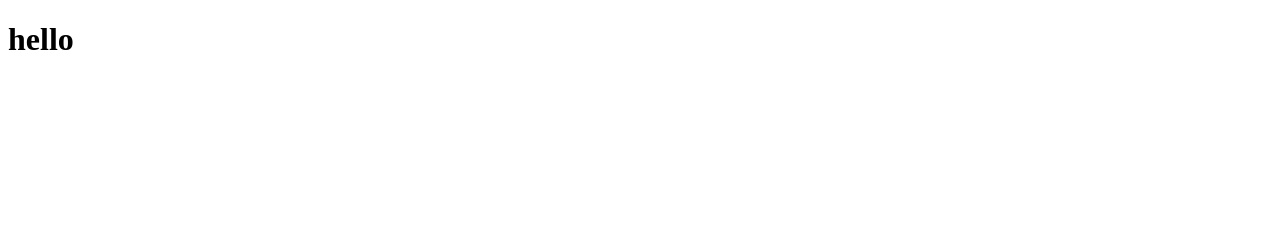
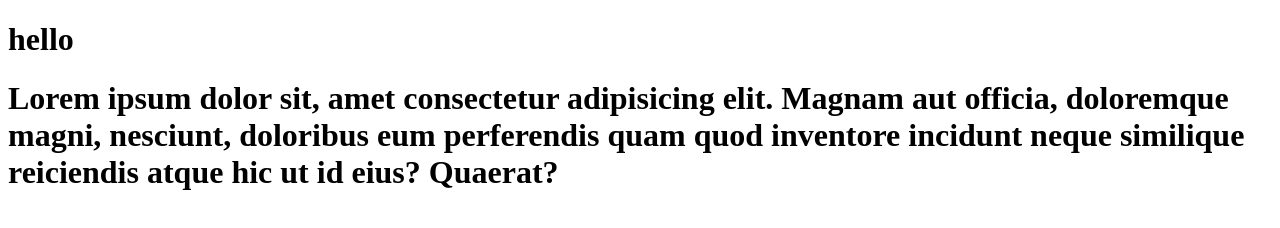
Before and after one commit to xiaopung/leaan_git, a plain HTML site: page index.html in a window 1280 px wide. Drawn offline with Linux system fonts and the light colour scheme.

Commit message:
add lorem

```diff
--- a/index.html
+++ b/index.html
@@ -7,5 +7,7 @@
 </head>
 <body>
     <h1>hello</h1>
+    <h1>Lorem ipsum dolor sit, amet consectetur adipisicing elit. Magnam aut officia, doloremque magni, nesciunt, doloribus eum perferendis quam quod inventore incidunt neque similique reiciendis atque hic ut id eius? Quaerat?</h1>
+
 </body>
 </html>
```
